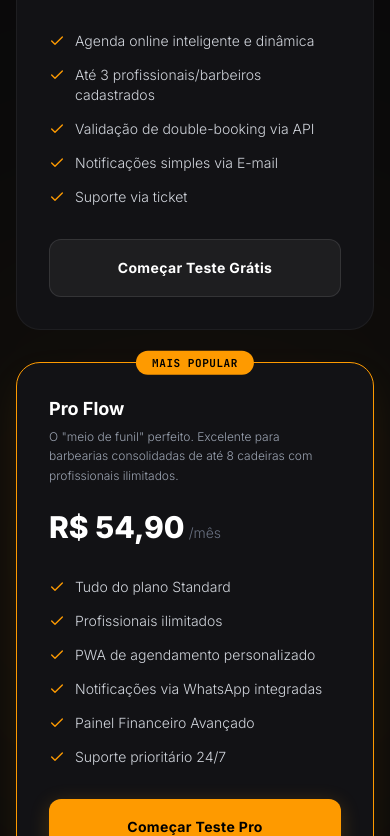
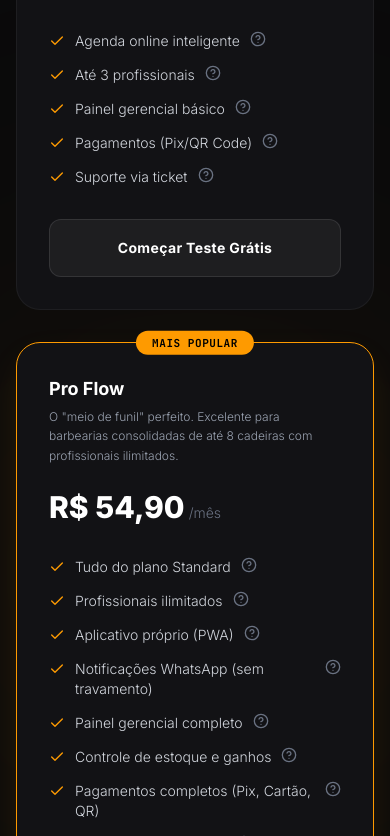
Before and after one commit to barbersflowbr/barbersflow, a React (Vite) app: page / in a window 390 px wide. Shown: the part 4168-5004 px from the top of the page. Built offline with nearby package versions, Linux system fonts and the light colour scheme; no server answers.

Commit message:
feat: add tooltips to pricing plans and dashboards
- Implement interactive tooltips for pricing features
- Add skeleton loader for Admin Dashboard
- Update database schema to include phone field for barbearias
- Enhance branding in footer text

```diff
--- a/src/components/LandingPage.tsx
+++ b/src/components/LandingPage.tsx
@@ -20,8 +20,10 @@ import {
   ShieldCheck,
   Menu,
   X,
-  LayoutDashboard
+  LayoutDashboard,
+  HelpCircle
 } from 'lucide-react';
+import { Tooltip } from './Tooltip';
 import { pricingPlans } from '../data';
 
 interface LandingPageProps {
@@ -500,7 +502,8 @@ export default function LandingPage({ onNavigate }: LandingPageProps) {
                   {plan.features.map((feature, idx) => (
                     <li key={idx} className="flex items-start gap-2.5 text-sm text-gray-300">
                       <Check className="w-4 h-4 text-amber-500 shrink-0 mt-0.5" />
-                      <span className="font-light">{feature}</span>
+                      <span className="font-light">{feature.text}</span>
+                      {feature.tooltip && <Tooltip content={feature.tooltip} />}
                     </li>
                   ))}
                 </ul>
@@ -579,7 +582,7 @@ export default function LandingPage({ onNavigate }: LandingPageProps) {
             <div className="w-7 h-7 rounded-lg bg-amber-500 flex items-center justify-center">
               <Scissors className="w-4 h-4 text-black" />
             </div>
-            <span className="font-bold text-gray-300 text-sm tracking-wider uppercase font-mono">BarbersFlow</span>
+            <span className="font-bold text-sm tracking-wider uppercase font-mono bg-gradient-to-r from-amber-400 via-amber-500 to-amber-600 bg-clip-text text-transparent">BarbersFlow</span>
           </div>
           <p className="font-light">© 2026 BarbersFlow</p>
           <div className="flex items-center gap-6 font-mono">
--- /dev/null
+++ b/src/components/Tooltip.tsx
@@ -0,0 +1,27 @@
+import React, { useState } from 'react';
+import { HelpCircle } from 'lucide-react';
+
+interface TooltipProps {
+  content: string;
+}
+
+export const Tooltip: React.FC<TooltipProps> = ({ content }) => {
+  const [show, setShow] = useState(false);
+
+  return (
+    <div className="relative flex items-center inline-block">
+      <div
+        className="cursor-help"
+        onMouseEnter={() => setShow(true)}
+        onMouseLeave={() => setShow(false)}
+      >
+        <HelpCircle className="w-4 h-4 text-gray-500 hover:text-amber-500 transition-colors" />
+      </div>
+      {show && (
+        <div className="absolute left-6 top-0 z-50 w-48 p-2 text-xs text-white bg-gray-800 rounded shadow-lg whitespace-normal">
+          {content}
+        </div>
+      )}
+    </div>
+  );
+};
--- a/src/data.ts
+++ b/src/data.ts
@@ -12,11 +12,11 @@ export const pricingPlans: PricingPlan[] = [
     period: '/mês',
     description: 'Extremamente atrativo para barbeiros individuais ou duplas que estão começando.',
     features: [
-      'Agenda online inteligente e dinâmica',
-      'Até 3 profissionais/barbeiros cadastrados',
-      'Validação de double-booking via API',
-      'Notificações simples via E-mail',
-      'Suporte via ticket'
+      { text: 'Agenda online inteligente', tooltip: 'Sistema de agendamento automático 24/7' },
+      { text: 'Até 3 profissionais', tooltip: 'Capacidade para até 3 barbeiros simultâneos' },
+      { text: 'Painel gerencial básico', tooltip: 'Visão simples do faturamento e agendamentos' },
+      { text: 'Pagamentos (Pix/QR Code)', tooltip: 'Receba via Pix integrado diretamente no app' },
+      { text: 'Suporte via ticket', tooltip: 'Atendimento via sistema de chamados' }
     ],
     popular: false,
     cta: 'Começar Teste Grátis'
@@ -27,12 +27,14 @@ export const pricingPlans: PricingPlan[] = [
     period: '/mês',
     description: 'O "meio de funil" perfeito. Excelente para barbearias consolidadas de até 8 cadeiras com profissionais ilimitados.',
     features: [
-      'Tudo do plano Standard',
-      'Profissionais ilimitados',
-      'PWA de agendamento personalizado',
-      'Notificações via WhatsApp integradas',
-      'Painel Financeiro Avançado',
-      'Suporte prioritário 24/7'
+      { text: 'Tudo do plano Standard', tooltip: 'Inclui todos os recursos do plano Standard' },
+      { text: 'Profissionais ilimitados', tooltip: 'Sem limite de barbeiros cadastrados' },
+      { text: 'Aplicativo próprio (PWA)', tooltip: 'Seu próprio app de agendamento na tela do cliente' },
+      { text: 'Notificações WhatsApp (sem travamento)', tooltip: 'Lembretes automáticos garantidos' },
+      { text: 'Painel gerencial completo', tooltip: 'Visão detalhada do seu negócio' },
+      { text: 'Controle de estoque e ganhos', tooltip: 'Gestão de insumos e fluxo de caixa' },
+      { text: 'Pagamentos completos (Pix, Cartão, QR)', tooltip: 'Sistema de pagamento robusto integrado' },
+      { text: 'Suporte prioritário 24/7', tooltip: 'Atendimento via chat exclusivo' }
     ],
     popular: true,
     cta: 'Começar Teste Pro'
@@ -43,12 +45,12 @@ export const pricingPlans: PricingPlan[] = [
     period: '/mês',
     description: 'Preço competitivo para redes ou barbearias boutique de altíssimo luxo que demandam múltiplas filiais e IA.',
     features: [
-      'Tudo do plano Pro Flow',
-      'Múltiplas filiais/unidades',
-      'Domínio próprio personalizado (sua-barbearia.com)',
-      'Relatórios de faturamento com Inteligência Artificial',
-      'Gerente de conta dedicado',
-      'Consultoria mensal de branding'
+      { text: 'Tudo do plano Pro Flow', tooltip: 'Inclui todos os recursos do plano Pro Flow' },
+      { text: 'Múltiplas filiais/unidades', tooltip: 'Gerencie todas as suas barbearias em um só lugar' },
+      { text: 'Domínio .com ou .br personalizado', tooltip: 'Seu próprio endereço na web' },
+      { text: 'Relatórios com Inteligência Artificial', tooltip: 'Análise de dados avançada com IA' },
+      { text: 'Gerente de conta dedicado', tooltip: 'Atendimento personalizado para seu negócio' },
+      { text: 'Consultoria mensal de branding', tooltip: 'Apoio na construção da sua marca' }
     ],
     popular: false,
     cta: 'Falar com Consultor'
```
Also changed, not shown: src/components/AdminPanel.tsx (+65 -11 lines), src/types.ts (+6 -1 lines), 1 other file (tests, documents, lock files or other folders).
